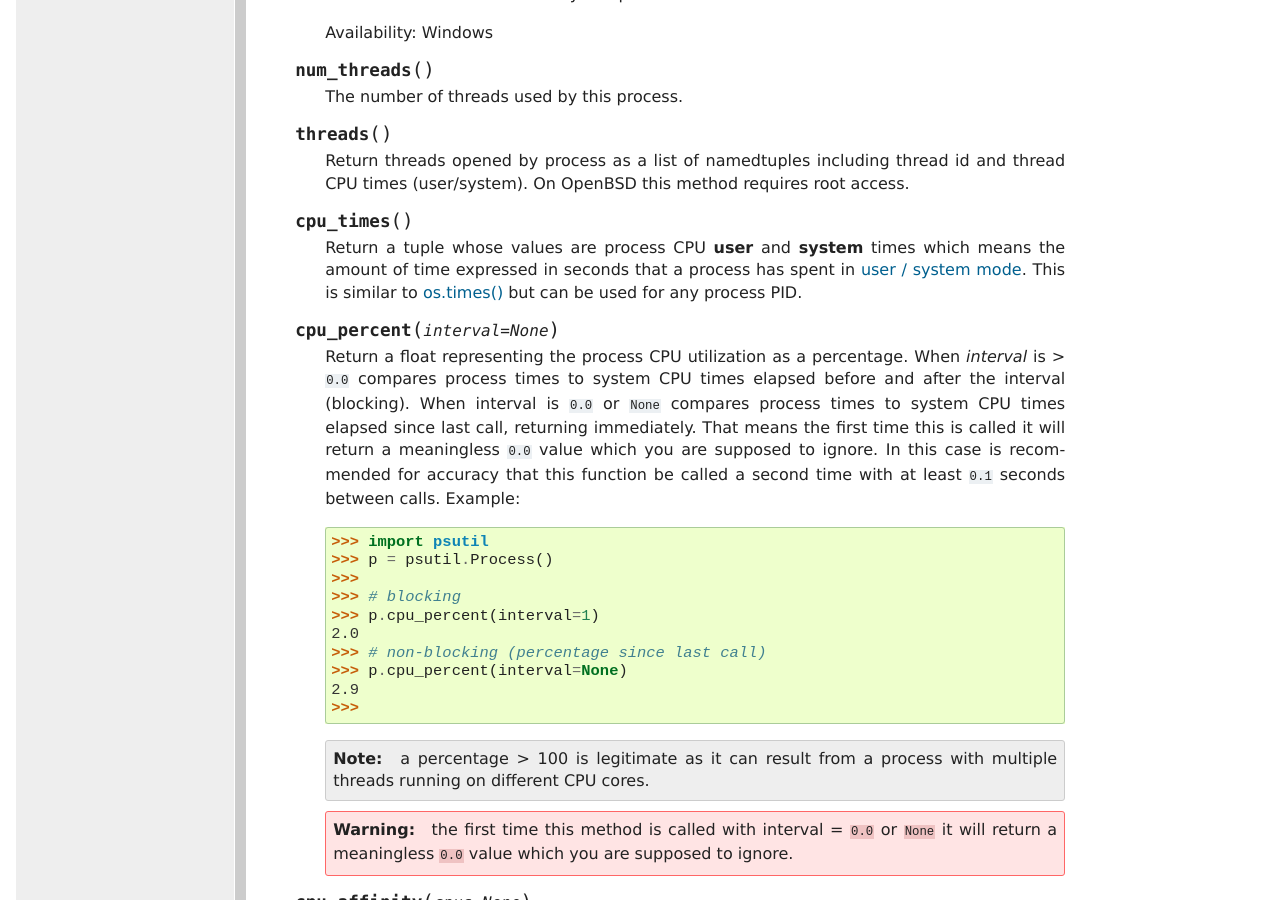
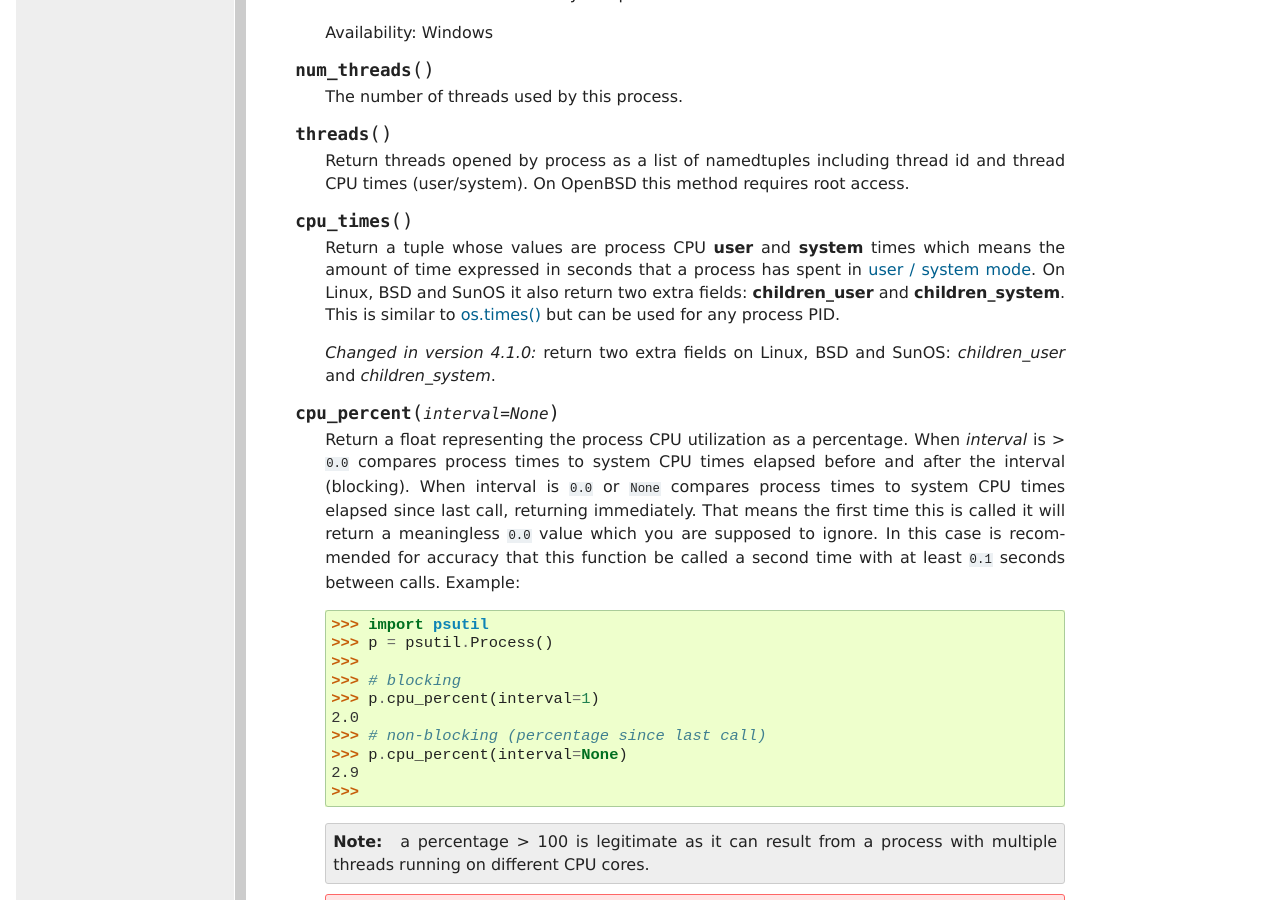
Before and after one commit to giampaolo/psutil, a Sphinx documentation site: the page built from docs/index.rst, in a window 1280 px wide and 900 px high, scrolled down 14357 px. Built offline with Sphinx 7.4.7, drawn with Linux system fonts in a browser that asks for light colours; formulas are drawn with MathJax 3.

Commit message:
update doc

```diff
--- a/HISTORY.rst
+++ b/HISTORY.rst
@@ -7,6 +7,8 @@ Bug tracker at https://github.com/giampaolo/psutil/issues
 
 - #777: [Linux] Process.open_files() on Linux return 3 new fields: position,
   mode and flags.
+- #779: [Linux, BSD, SunOS]: Process.cpu_times() returns two new fields:
+  'children_user' and 'children_system'.
 
 **Bug fixes**
 
--- a/docs/index.rst
+++ b/docs/index.rst
@@ -919,9 +919,14 @@ Process class
      times which means the amount of time expressed in seconds that a process
      has spent in
      `user / system mode <http://stackoverflow.com/questions/556405/what-do-real-user-and-sys-mean-in-the-output-of-time1>`__.
+     On Linux, BSD and SunOS it also return two extra fields: **children_user**
+     and **children_system**.
      This is similar to
      `os.times() <http://docs.python.org//library/os.html#os.times>`__
      but can be used for any process PID.
+
+     .. versionchanged:: 4.1.0 return two extra fields on Linux, BSD and SunOS:
+        *children_user* and *children_system*.
 
   .. method:: cpu_percent(interval=None)
 
```
